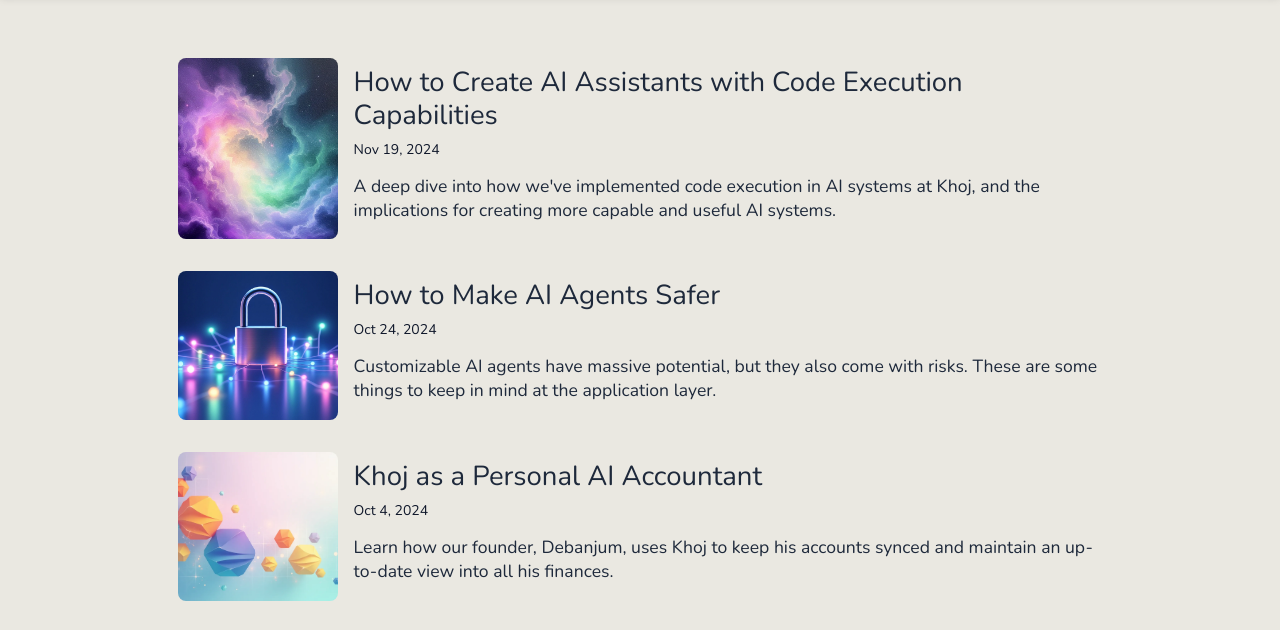
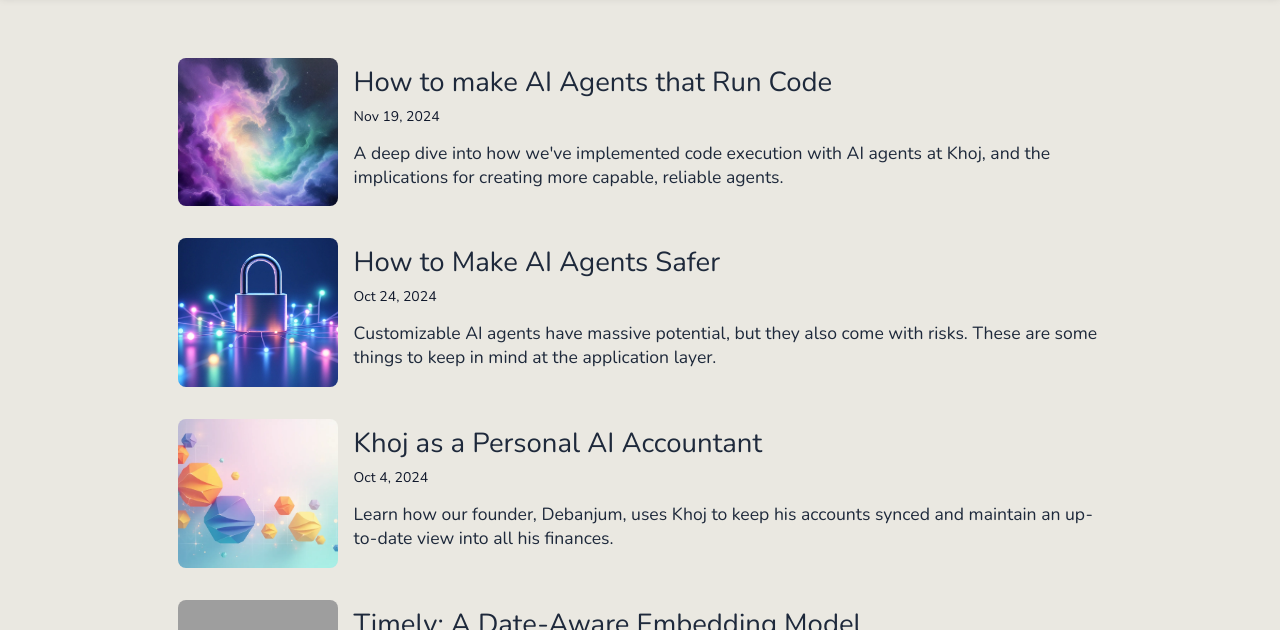
Before and after one commit to khoj-ai/flare, an Astro site: page / in a window 1280 px wide. Shown: the part 75-705 px from the top of the page. Built offline with nearby package versions, Linux system fonts and the light colour scheme; Astro itself is replaced by a stand-in of ours; grey boxes are pictures that could not be loaded.

Commit message:
Update title, description

```diff
--- a/src/content/posts/ai-with-code-execution.md
+++ b/src/content/posts/ai-with-code-execution.md
@@ -1,7 +1,7 @@
 ---
-title: "How to Create AI Assistants with Code Execution Capabilities"
+title: "How to make AI Agents that Run Code"
 author: saba
-description: "A deep dive into how we've implemented code execution in AI systems at Khoj, and the implications for creating more capable and useful AI systems."
+description: "A deep dive into how we've implemented code execution with AI agents at Khoj, and the implications for creating more capable, reliable agents."
 heroImage: /purple_green_void.png
 pubDate: 2024-11-19
 keywords: ["quantitative data llm", "open-source", "code sandbox"]
```
